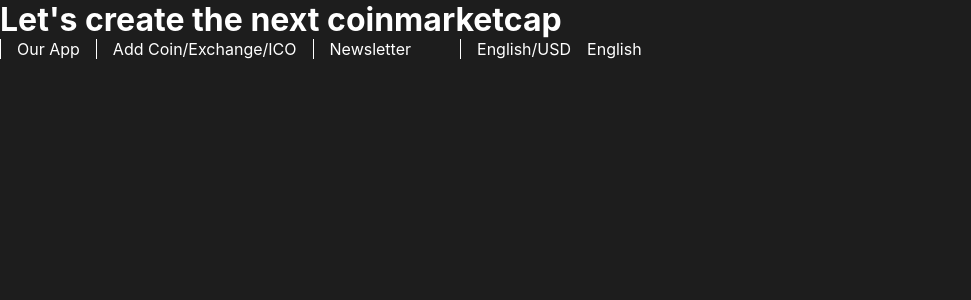
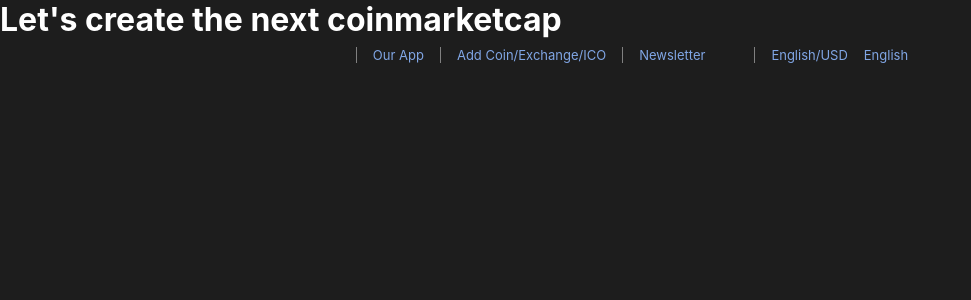
Before and after one commit to statusunknown418/cryptocoin-clone, a Next.js app: page / in a window 1280 px wide. Shown: the top 300 px of the page, without its empty margins (0-971 px from the left). Built offline with nearby package versions, Linux system fonts and the light colour scheme.

Commit message:
style(components): :lipstick: Updated full navbar styles

```diff
--- a/styles/modules/MainNavbar.module.scss
+++ b/styles/modules/MainNavbar.module.scss
@@ -1,5 +1,23 @@
 .container {
   display: flex;
   align-items: center;
+  justify-content: center;
   gap: 1rem;
+  margin-top: 0.5rem;
+  font-size: small;
+  a {
+    display: flex;
+    justify-content: center;
+    align-items: center;
+    font-weight: bold;
+    font-size: 1.2rem;
+    font-family: consolas;
+    div {
+      background: url("https://static.coinpaprika.com/dist/assets/fonts/cp-logo-small.svg")
+        no-repeat 50% 50%;
+      height: 2rem;
+      width: 2rem;
+      margin-right: 0.3rem;
+    }
+  }
 }
--- a/styles/modules/NavItem.module.scss
+++ b/styles/modules/NavItem.module.scss
@@ -1,9 +1,22 @@
 .container {
   padding-left: 1rem;
-  border-left: 1px solid white;
+  border-left: 1px solid gray;
   //   border-right: 1px solid red;
   //   margin-right: m;
+  display: flex;
+  align-content: center;
+  justify-content: center;
   p {
     text-align: center;
+    color: #80a6e5;
+  }
+  div {
+    color: #80a6e5;
+    display: flex;
+    align-items: center;
+    justify-content: center;
   }
 }
+.image {
+  margin-top: 0.2rem;
+}
--- a/styles/modules/expandableDiv.module.scss
+++ b/styles/modules/expandableDiv.module.scss
@@ -2,6 +2,14 @@
   display: flex;
   cursor: pointer;
   user-select: none;
+  align-items: center;
+  justify-content: center;
+  color: #80a6e5;
+  span {
+    display: inline-flex;
+
+    margin-left: 0.4rem;
+  }
 }
 .toggleExpander {
   position: relative;
```
